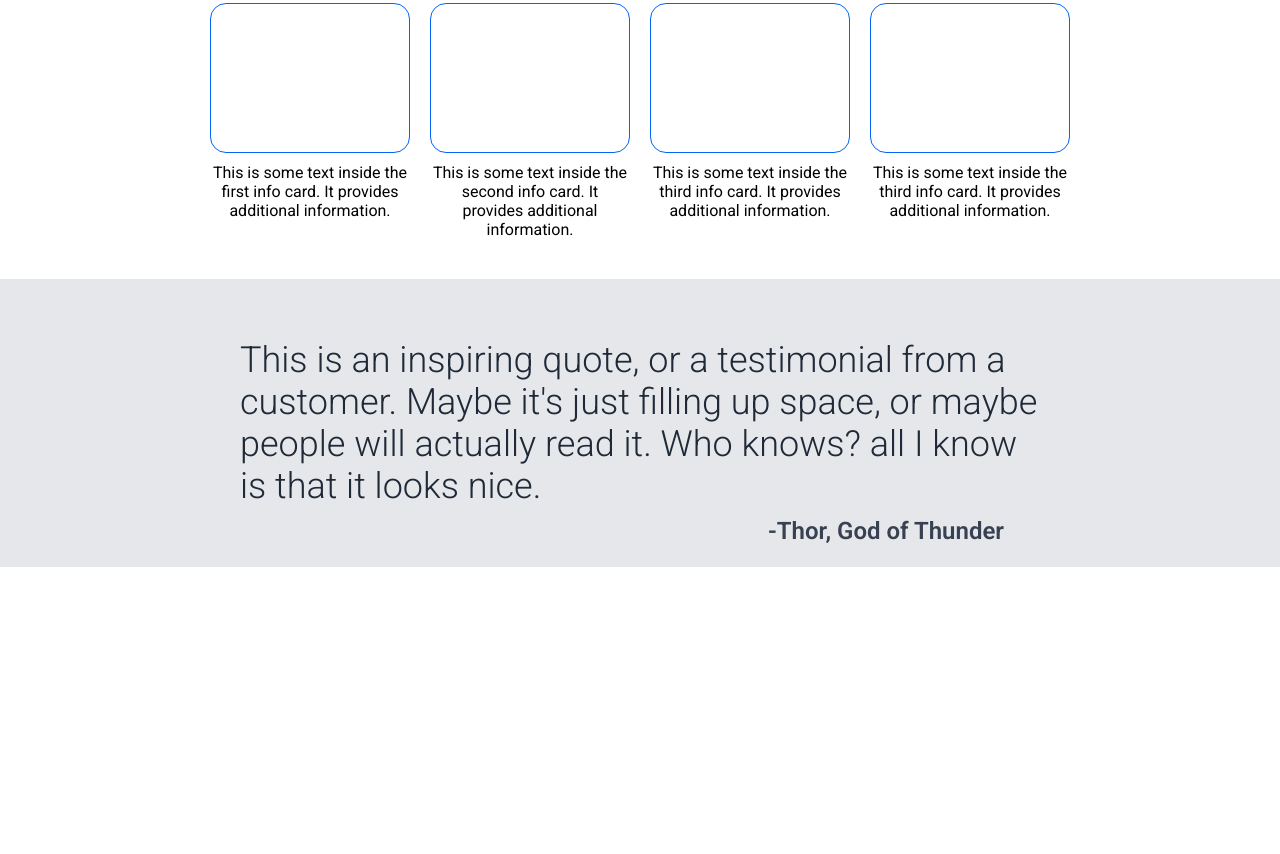
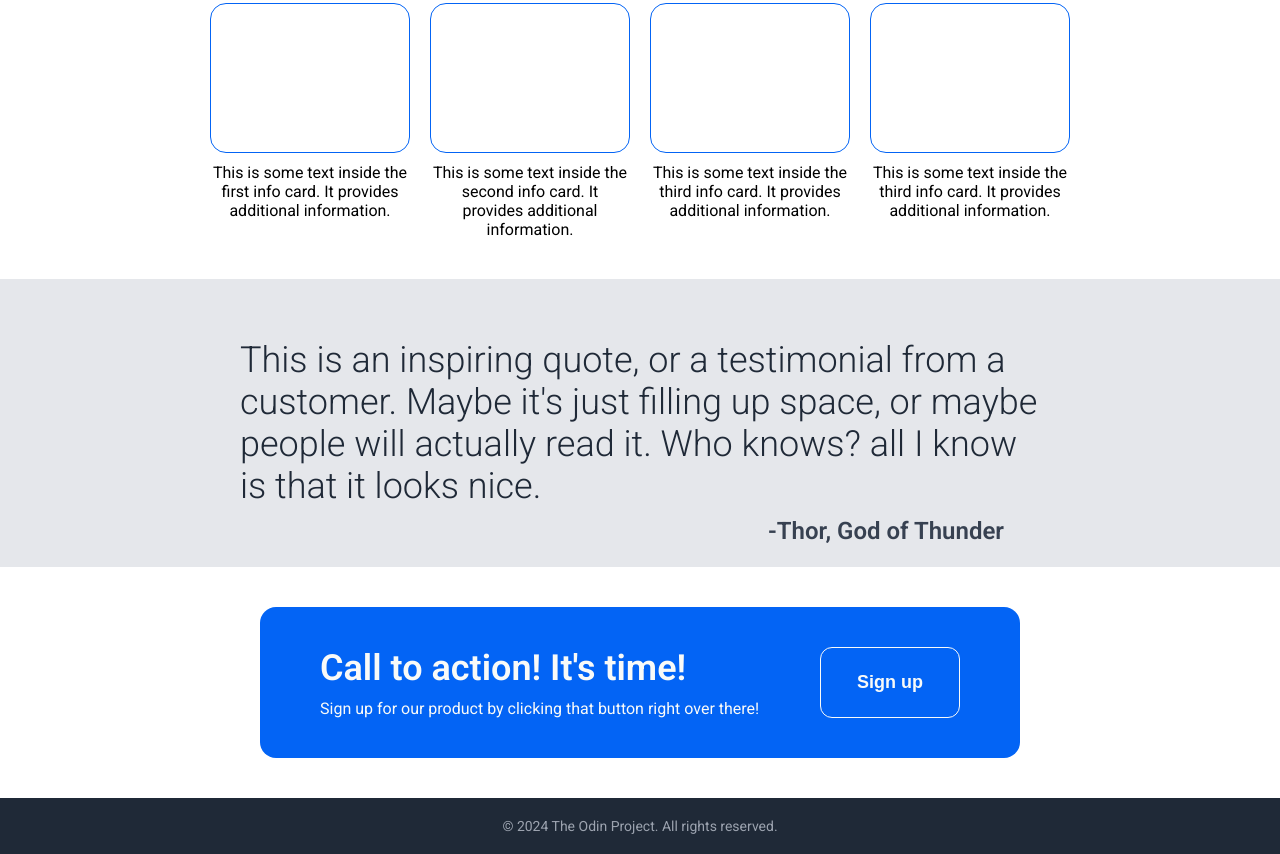
Before and after one commit to SanMajur/tod_landing_page, a plain HTML site: page index.html in a window 1280 px wide. Shown: the part 531-1385 px from the top of the page. Before the commit the page ends 1098 px from the top, so only its background shows below. Drawn offline with Linux system fonts and the light colour scheme.

Commit message:
Add CTA and footer sections

```diff
--- a/css/style.css
+++ b/css/style.css
@@ -8,7 +8,7 @@ body{
     font-family: 'Roboto', sans-serif;
 
 }
-.header, #hero{
+.header, #hero, .footer{
     background-color: #1F2937;
     color: white;
     padding: 20px;
@@ -125,3 +125,44 @@ body{
     left: 60%;
 
 }
+.subscription{
+    max-width: 800px;
+    margin: 0 auto;
+
+    padding: 40px 20px;
+}
+.subscription__content{
+    display: flex;
+    justify-content: space-between;
+    gap: 20px;
+    background-color: #0364f5;
+    padding: 40px 60px;
+    border-radius: 16px;
+}
+.subscription__content-title{
+    font-size: 36px;
+    color: #F9FAF8;
+    font-weight: 600;
+}
+.subscription__content-subtext{
+    font-size: 16px;
+    color: #F9FAF8;
+    margin-top: 10px;
+}
+.subscription__content-btn{
+   padding: 8px 30px;
+   border-radius: 12px;
+   border: 1px solid #F9FAF8;
+    background-color: transparent;
+    color: #F9FAF8;
+    font-weight: 600;
+    cursor: pointer;
+    font-size: 18px;
+    width: 140px;
+}
+.footer{
+    text-align: center;
+    padding: 20px;
+    font-size: 14px;
+    color: #9CA3AF;
+}
--- a/index.html
+++ b/index.html
@@ -70,5 +70,17 @@
     <section class="quote">
         <h3>This is an inspiring quote, or a testimonial from a customer. Maybe it's just filling up space, or maybe people will actually read it. Who knows? all I know is that it looks nice. <span>-Thor, God of Thunder</span></h3>
     </section>
+    <section class="subscription">
+        <div class="subscription__content">
+            <div class="subscription__content-texts">
+                <h2 class="subscription__content-title">Call to action! It's time!</h2>
+                <p class="subscription__content-subtext">Sign up for our product by clicking that button right over there!</p>
+            </div>
+            <button class="subscription__content-btn">Sign up</button>
+        </div>
+    </section>
+    <section class="footer">
+        <p class="footer__text">© 2024 The Odin Project. All rights reserved.</p>
+    </section>
   </body>
 </html>
```
